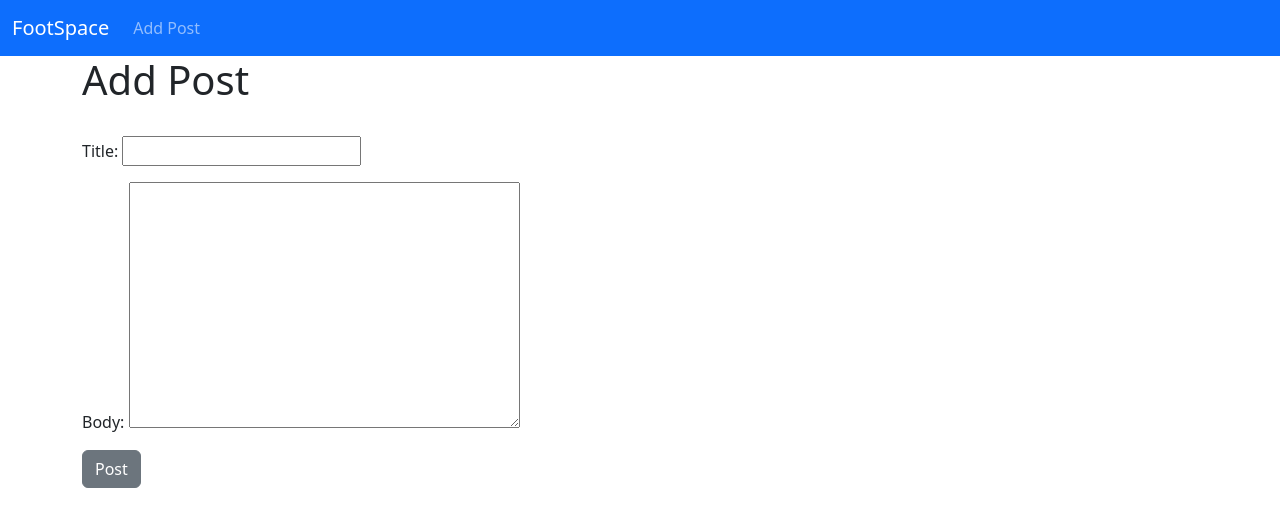
After one commit to bogdan245/lamasaverde, a Django app: page /add_post/ in a window 1280 px wide. The commit adds this page. Shown: the top 527 px of the page. Run offline with Django 4.2, Linux system fonts and the light colour scheme.

Commit message:
Added post creation

```diff
--- a/footblog/foot_space/models.py
+++ b/footblog/foot_space/models.py
@@ -1,10 +1,17 @@
 from django.db import models
 from django.contrib.auth.models import User
+from django.urls import reverse
 
 class Post(models.Model):
     title = models.CharField(max_length=255)
+    title_tag = models.CharField(max_length=255)
     author = models.ForeignKey(User, on_delete=models.CASCADE)
     body = models.TextField()
 
+
     def __str__(self):
         return f'{str(self.title)}   |  {str(self.author)}'
+
+    def get_absolute_url(self):
+        #return reverse('article-detail', args=(str(self.id)))
+        return reverse('home')
--- /dev/null
+++ b/footblog/foot_space/templates/add_post.html
@@ -0,0 +1,19 @@
+{% extends 'base.html' %}
+
+{% block title %} Add a new post {% endblock %}
+
+{% block content %}
+
+<h1>Add Post</h1>
+<br/>
+    <form method="POST">
+        {% csrf_token %}
+        {{ form.as_p }}
+            <button class="btn btn-secondary">Post</button>
+
+    </form>
+
+
+
+
+{% endblock %}
--- /dev/null
+++ b/footblog/foot_space/templates/base.html
@@ -0,0 +1,35 @@
+<!doctype html>
+<html lang="en">
+  <head>
+    <meta charset="utf-8">
+    <meta name="viewport" content="width=device-width, initial-scale=1">
+    <title>{% block title %} FootSpace {% endblock %}</title>
+    <link href="https://cdn.jsdelivr.net/npm/bootstrap@5.2.2/dist/css/bootstrap.min.css" rel="stylesheet" integrity="sha384-Zenh87qX5JnK2Jl0vWa8Ck2rdkQ2Bzep5IDxbcnCeuOxjzrPF/et3URy9Bv1WTRi" crossorigin="anonymous">
+  </head>
+  <body>
+    <nav class="navbar navbar-expand-lg navbar-dark bg-primary sticky-top">
+  <div class="container-fluid">
+    <a class="navbar-brand" href="{% url 'home' %}">FootSpace</a>
+    <button class="navbar-toggler" type="button" data-bs-toggle="collapse" data-bs-target="#navbarSupportedContent" aria-controls="navbarSupportedContent" aria-expanded="false" aria-label="Toggle navigation">
+      <span class="navbar-toggler-icon"></span>
+    </button>
+    <div class="collapse navbar-collapse" id="navbarSupportedContent">
+      <ul class="navbar-nav me-auto mb-2 mb-lg-0">
+        <li class="nav-item">
+          <a class="nav-link" href="{% url 'add_post' %}">Add Post</a>
+        </li>
+      </ul>
+    </div>
+  </div>
+</nav>
+    <div class = "container">
+        {% block content %}
+
+
+        {% endblock %}
+    </div>
+
+    <script src="https://cdn.jsdelivr.net/npm/bootstrap@5.2.2/dist/js/bootstrap.bundle.min.js" integrity="sha384-OERcA2EqjJCMA+/3y+gxIOqMEjwtxJY7qPCqsdltbNJuaOe923+mo//f6V8Qbsw3" crossorigin="anonymous"></script>
+    <script src="https://cdn.jsdelivr.net/npm/@popperjs/core@2.11.6/dist/umd/popper.min.js" integrity="sha384-oBqDVmMz9ATKxIep9tiCxS/Z9fNfEXiDAYTujMAeBAsjFuCZSmKbSSUnQlmh/jp3" crossorigin="anonymous"></script>
+  </body>
+</html>
--- a/footblog/foot_space/urls.py
+++ b/footblog/foot_space/urls.py
@@ -1,10 +1,11 @@
 from django.contrib import admin
 from django.urls import path
-from .views import HomeView, ArticleDetail
+from .views import HomeView, ArticleDetail, AddPost
 
 
 urlpatterns = [
     # path('', views.home, name="home"),
     path('', HomeView.as_view(), name="home"),
     path('article/<int:pk>', ArticleDetail.as_view(), name='article-detail'),
+    path('add_post/', AddPost.as_view(), name='add_post'),
 ]
--- a/footblog/foot_space/views.py
+++ b/footblog/foot_space/views.py
@@ -1,5 +1,5 @@
 from django.shortcuts import render
-from django.views.generic import ListView, DetailView
+from django.views.generic import ListView, DetailView, CreateView
 from .models import Post
 
 # def home(request):
@@ -13,3 +13,10 @@ class HomeView(ListView):
 class ArticleDetail(DetailView):
     model = Post
     template_name = 'article_details.html'
+
+
+class AddPost(CreateView):
+    model = Post
+    template_name = 'add_post.html'
+    #fields = '__all__'
+    fields = ('title', 'body')
```
Also changed, not shown: footblog/foot_space/templates/article_details.html (+11 -1 lines), footblog/foot_space/templates/home.html (+6 -1 lines), footblog/db.sqlite3, footblog/foot_space/migrations/0002_post_title_tag.py (added).
